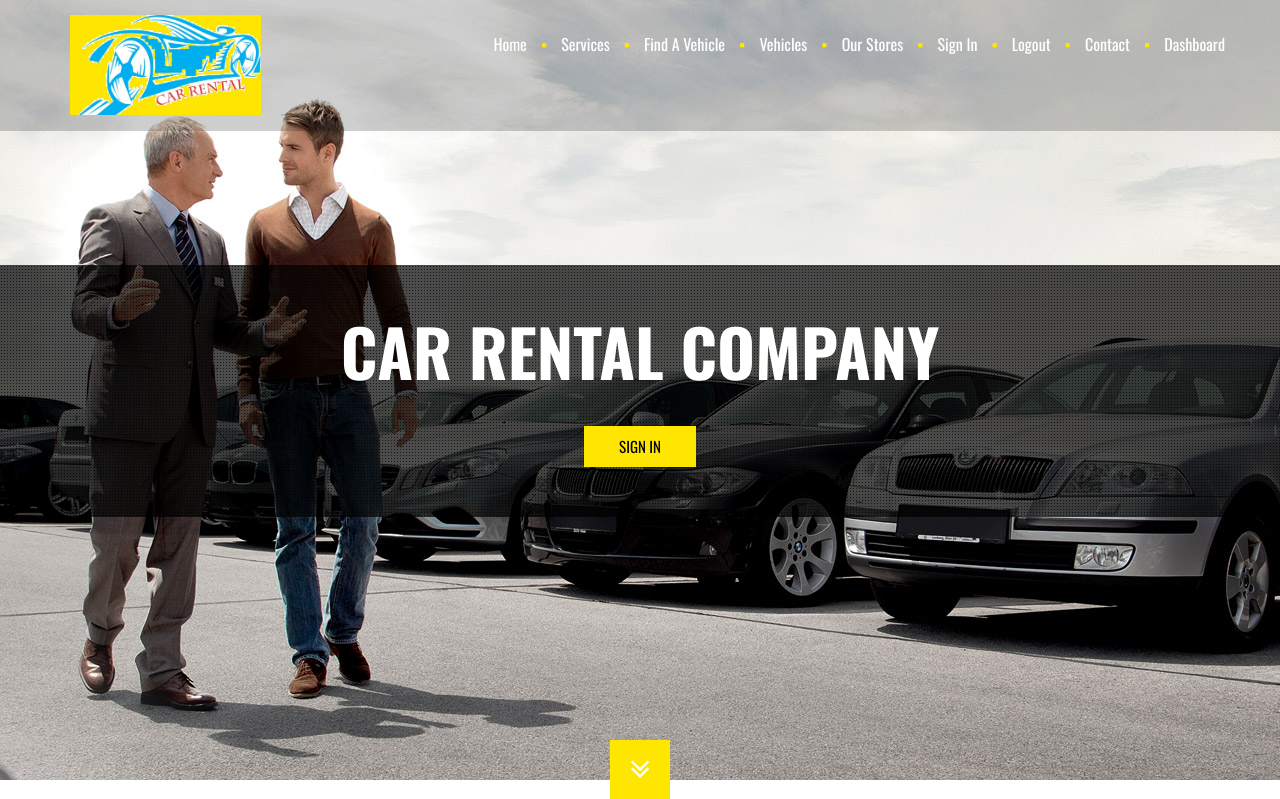
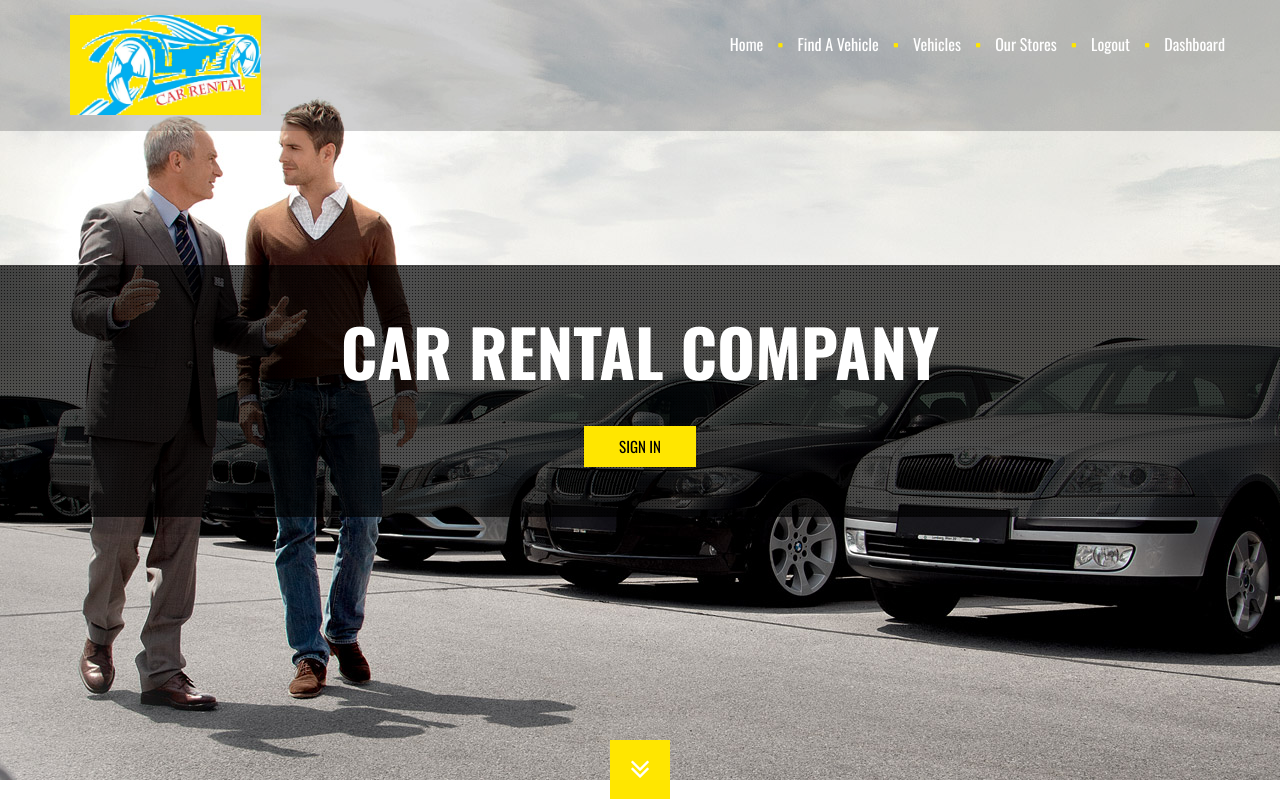
Before and after one commit to thomasvogelaar/IFB299, a Django app: page / in a window 1280 px wide. Shown: the top 799 px of the page. Run offline with Django 3.2, Linux system fonts and the light colour scheme; the visitor is signed in with stand-in values (Sample User, id 1); some libraries are stand-ins or nearby versions.

Commit message:
Nav cleanup.

```diff
--- a/templates/core/index.html
+++ b/templates/core/index.html
@@ -43,13 +43,11 @@
 				<div class="navbar-collapse collapse">
 					<ul class="nav navbar-nav navbar-right animate">
 						<li><a href="">Home</a></li>
-						<li><a href="#services">Services</a></li>
 						<li><a href="/recommend-car">Find A Vehicle</a></li>
 						<li><a href="/browsecars">Vehicles</a></li>
 						<li><a href="/storedetails/1">Our Stores</a></li>
-						<li><a href="/accounts/login">Sign In</a></li>
-						<li><a href="/accounts/logout">Logout</a></li>
-						<li><a href="#contact">Contact</a></li>
+						{% if not user.is_authenticated %}<li><a href="/accounts/login">Sign In</a></li>{% endif %}
+						{% if user.is_authenticated %}<li><a href="/accounts/logout">Logout</a></li>{% endif %}
 						{% if user.is_authenticated %}<li><a href="/transactions">Dashboard</a></li>{% endif %}
 					</ul>
 				</div>
--- a/templates/external_base.html
+++ b/templates/external_base.html
@@ -31,8 +31,8 @@
 						<li><a href="/recommend-car">Find A Vehicle</a></li>
 						<li><a href="/browsecars">Vehicles</a></li>
 						<li><a href="/storedetails/1">Our Stores</a></li>
-						<li><a href="/accounts/login">Sign In</a></li>
-						<li><a href="/accounts/logout">Logout</a></li>
+						{% if not user.is_authenticated %}<li><a href="/accounts/login">Sign In</a></li>{% endif %}
+						{% if user.is_authenticated %}<li><a href="/accounts/logout">Logout</a></li>{% endif %}
 						{% if user.is_authenticated %}<li><a href="/transactions">Dashboard</a></li>{% endif %}
 					</ul>
 				</div>
```
